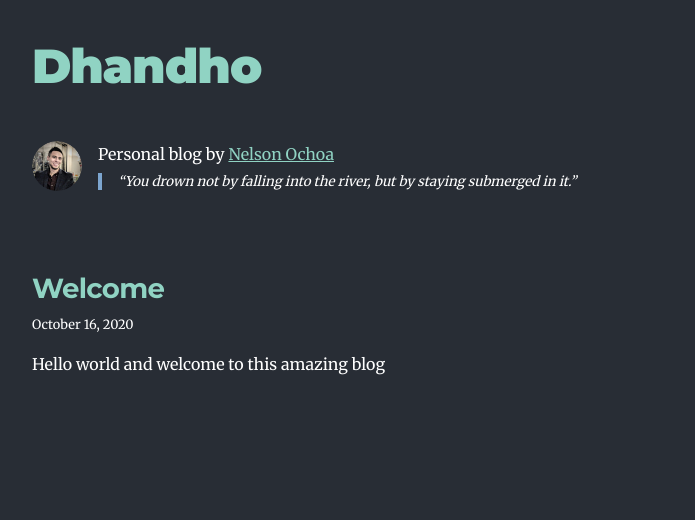
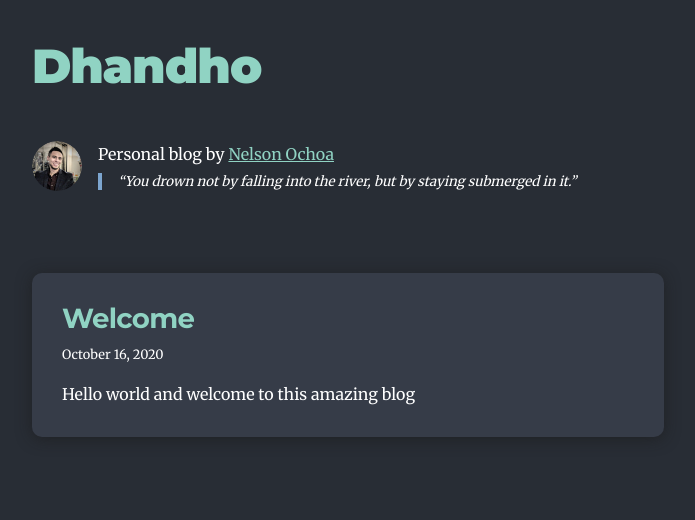
Before and after one commit to Nelsonochoam/nelsonochoam.com, a Gatsby site: page / in a window 1280 px wide. Shown: the whole page, without its empty margins (292-987 px from the left). Built offline with nearby package versions, Linux system fonts and the light colour scheme; Gatsby itself is replaced by a stand-in of ours.

Commit message:
make clear something is a post

```diff
--- a/src/style.css
+++ b/src/style.css
@@ -60,9 +60,11 @@
   --color-heading-black: black;
   --color-heading: #90d3c3;
   --color-accent: #d1dce5;
-
   --color-links: #90d3c3;
   --color-background-dark: #282d35;
+
+  --post-shadow: rgba(26, 26, 27, 0.635) 0px 2px 15px 0px;
+  --post-color: rgb(54, 60, 72);
 }
 
 /* HTML elements */
@@ -272,8 +274,16 @@ a:focus {
 }
 
 .post-list-item {
+  padding: 30px;
+  border-radius: 10px;
+  background-color: var(--post-color);
+  box-shadow: var(--post-shadow);
   margin-bottom: var(--spacing-8);
   margin-top: var(--spacing-8);
+}
+
+.post-list-item:hover {
+  cursor: pointer;
 }
 
 .post-list-item p {
```
